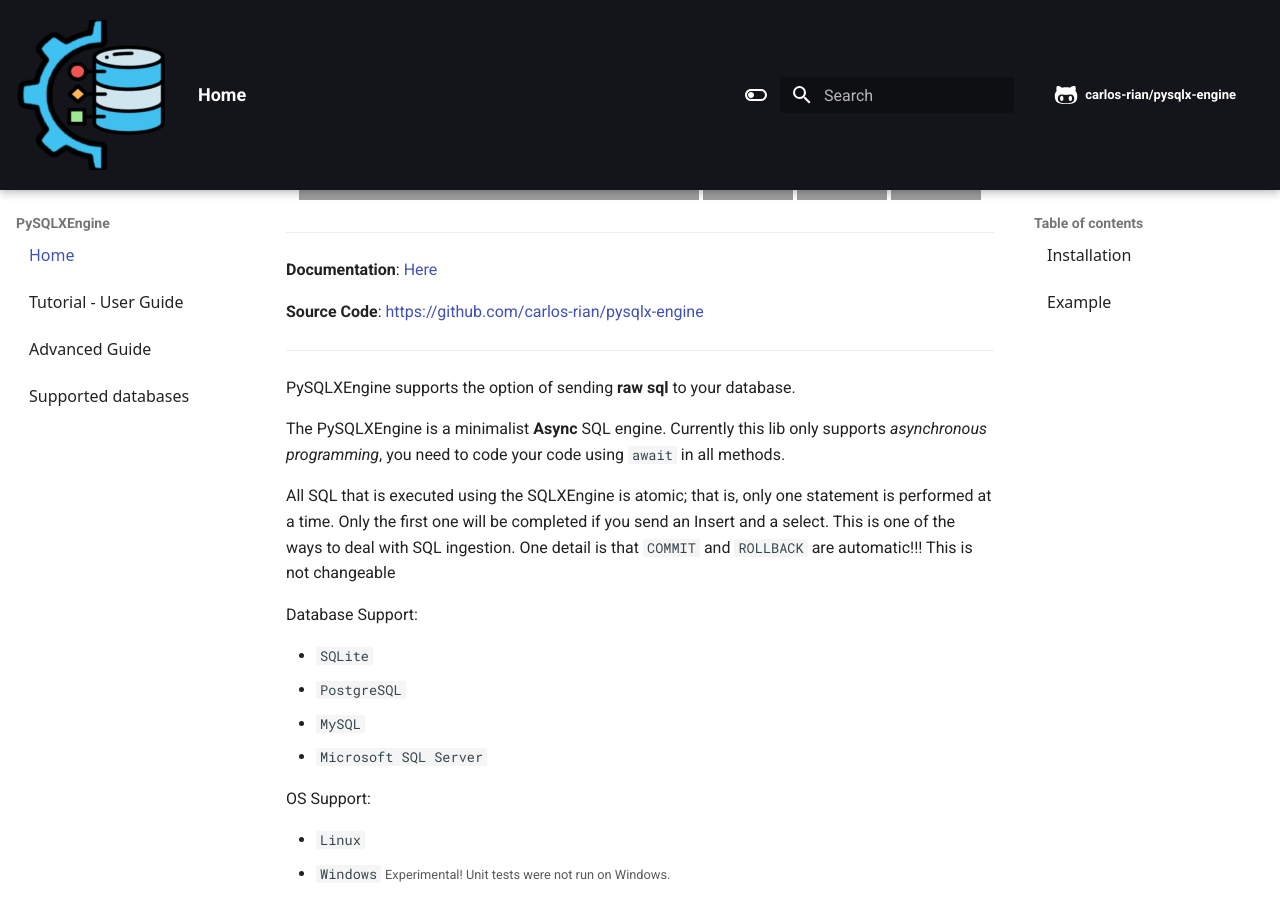
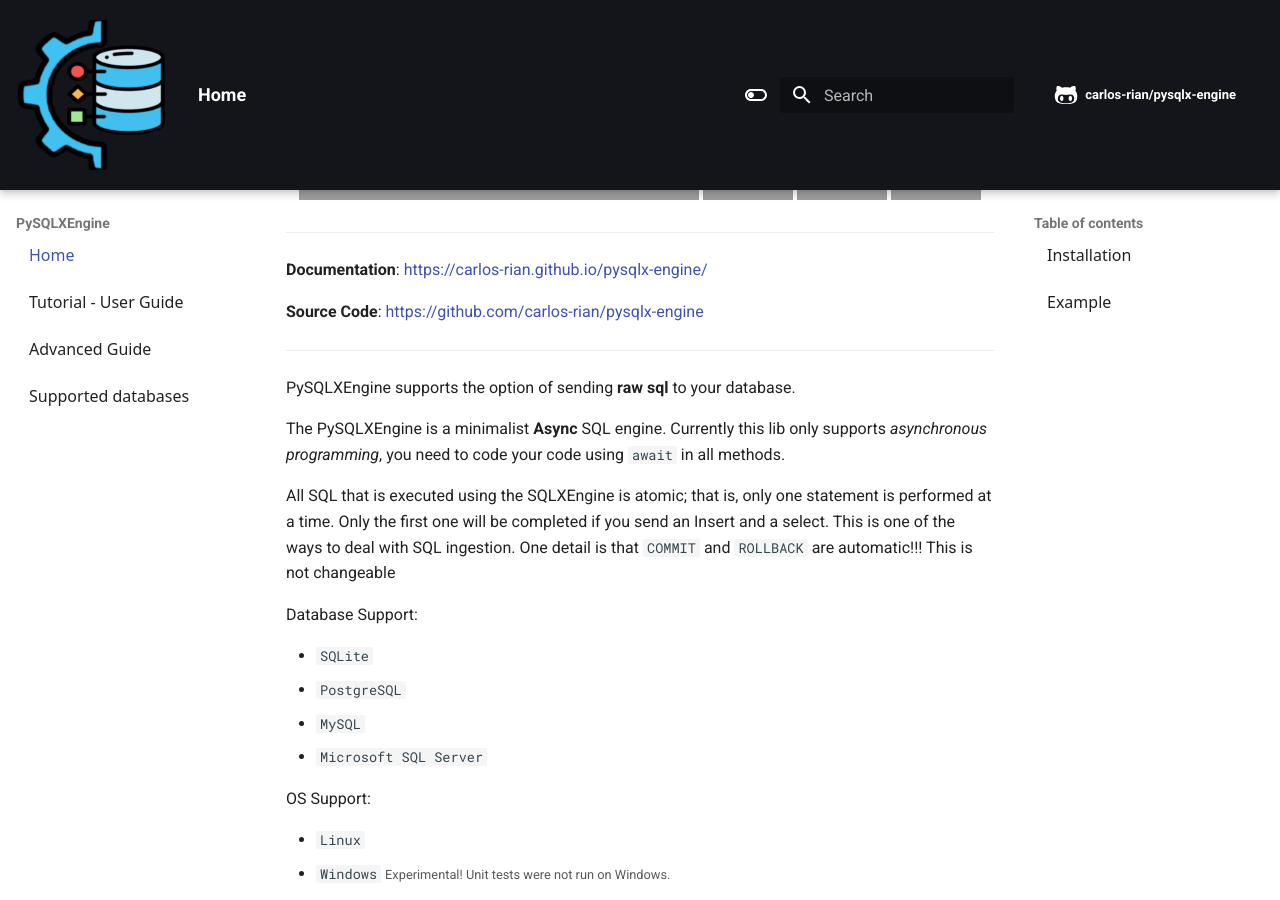
Before and after one commit to carlos-rian/pysqlx-engine, an MkDocs documentation site: the page built from docs/index.md, in a window 1280 px wide and 900 px high, scrolled down 704 px. Built offline with MkDocs 1.6.1 and Material for MkDocs 9.7.7, drawn with Linux system fonts in a browser that asks for light colours; comment, search, counter and statistics services are not loaded; grey boxes are pictures that could not be loaded.

Commit message:
docs: update docs/index.md

```diff
--- a/docs/index.md
+++ b/docs/index.md
@@ -24,7 +24,7 @@
 
 ---
 
-**Documentation**: <a href="." target="_blank">Here</a>
+**Documentation**: <a href="https://carlos-rian.github.io/pysqlx-engine/" target="_blank">https://carlos-rian.github.io/pysqlx-engine/</a>
 
 **Source Code**: <a href="https://github.com/carlos-rian/pysqlx-engine" target="_blank">https://github.com/carlos-rian/pysqlx-engine</a>
 
```
